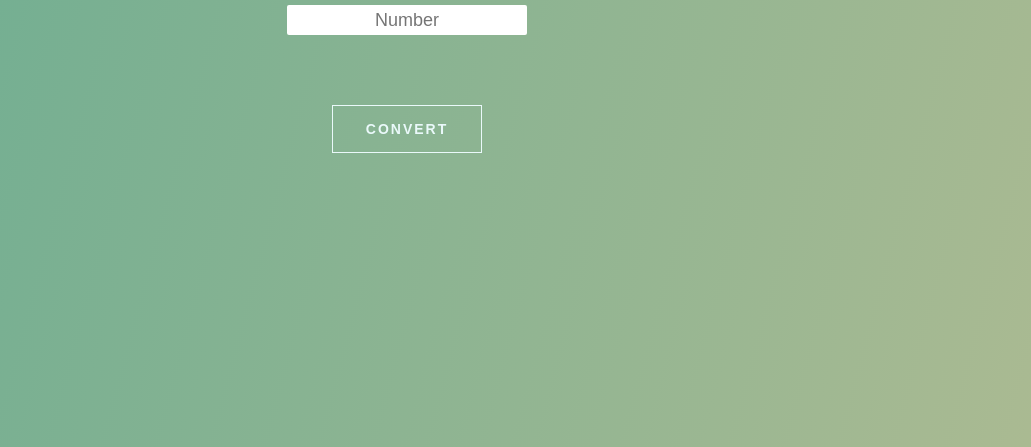
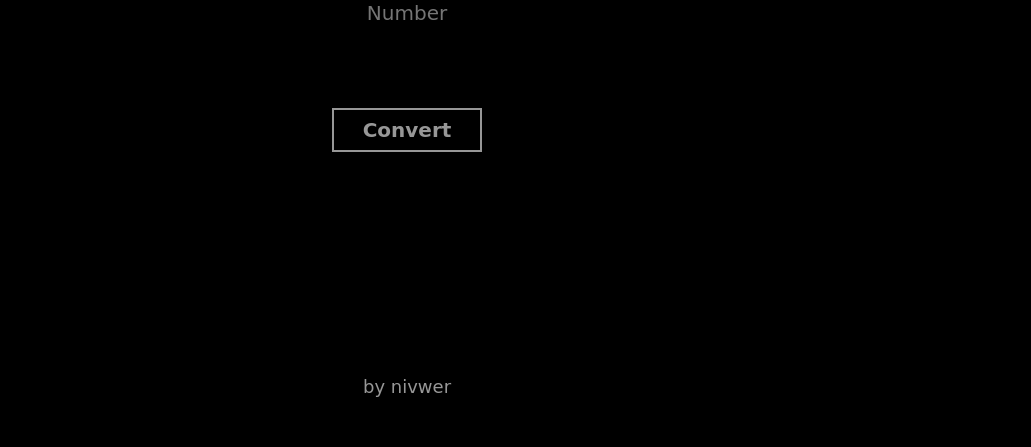
Before and after one commit to nivwer/Roman-Numeral-Converter, a plain HTML site: page index.html in a window 1280 px wide. Shown: the part 353-800 px from the top of the page, without its empty margins (233-1264 px from the left). Drawn offline with nearby package versions, Linux system fonts and the light colour scheme; a web font is replaced by a local one.

Commit message:
update themes

```diff
--- a/index.html
+++ b/index.html
@@ -1,18 +1,30 @@
 <!DOCTYPE html>
 <html lang="en">
+
 <head>
     <meta charset="utf-8">
-        <meta name="viewport" content="width=device-width, initial-scale=1.0">
+    <meta name="author" content="nivwer">
+    <meta name="description" content="Roman Numeral Converter Page">
+    <meta name="keywords" content="Roman, Converter">
+    <meta name="viewport" content="width=device-width, initial-scale=1">
     <title>Roman Numeral Converter</title>
     <link href="https://unpkg.com/aos@2.3.1/dist/aos.css" rel="stylesheet">
     <link rel="stylesheet" href="styles.css">
+    <link rel="preconnect" href="https://fonts.googleapis.com">
+    <link rel="preconnect" href="https://fonts.gstatic.com" crossorigin>
+    <link href="https://fonts.googleapis.com/css2?family=Gideon+Roman&display=swap" rel="stylesheet">
 </head>
+
 <body>
     <div class="container">
         <h1 data-aos="zoom-out">Roman Numeral Converter</h1>
-        <input type="number" id="number" placeholder="Number" min="1" max="3999" required data-aos="zoom-out">
+        <input type="text" id="number" placeholder="Number" min="1" max="3999" required data-aos="zoom-out">
         <input type="text" id="roman" readonly="readonly" data-aos="zoom-out">
-        <button id="convert" onclick="roman_number()" data-aos="zoom-out"><span><b>Convert</b></span></button>
+        <button id="convert" onclick="roman_number()" data-aos="zoom-out"><b>Convert</b></button>
+
+        <div id="nivwer">
+            <a href="https://github.com/nivwer" target="_blank">by nivwer</a>
+        </div>
     </div>
     <script src="converter.js"></script>
     <script src="https://unpkg.com/aos@2.3.1/dist/aos.js"></script>
@@ -20,4 +32,5 @@
         AOS.init();
     </script>
 </body>
+
 </html>
--- a/styles.css
+++ b/styles.css
@@ -1,32 +1,20 @@
 :root {
-    --color-letter: #eaf9fa;
-    --color-letter2: #020305;
+    --color-letter: #979797;
+    --color-letter2: #000000;
+    --color-primary: #424242;
+    --color-secondary: #000000;
   }
 
   * {
     box-sizing: border-box;
     padding: 0;
     margin: 0;
-}
-
-@keyframes gradient {
-    0% {
-        background-position: 0% 50%;
-    }
-    50% {
-        background-position: 100% 50%;
-    }
-    100% {
-        background-position: 0% 50%;
-    }
+    font-family: 'Gideon Roman', cursive;
   }
 
   body {
-    background: linear-gradient(-75deg, #c2bf92, #66ac92, #686077, #641f5e);
-    background-size: 400% 400%;
-    animation: gradient 15s ease infinite;
+    background-color: var(--color-secondary);
     color: var(--color-letter);
-    font-family: sans-serif;
     font-size: 20px;
     width: 100vw;
     height: 100vh;
@@ -49,79 +37,66 @@ body {
   }
 
   .container h1 {
-    font-size: clamp(20px, 7vw, 50px);
+    font-size: clamp(22px, 7vw, 44px);
   }
 
-#number::-webkit-inner-spin-button,
-#number::-webkit-outer-spin-button {
-    -webkit-appearance: none;
-}
 
-#number, #roman {
-    font-size: 18px;
+  #number,
+  #roman {
+    color: var(--color-letter);
+    font-size: 20px;
     text-align: center;
     width: 30%;
     height: 30px;
-    background-color: #ffffff;
+    background-color: var(--color-secondary);
     border: none;
-    outline: 0px solid #424242;
+    outline: none;
     border-radius: 2px;
     z-index: 4;
+    padding: 10px;
   }
 
-#number:hover {
-    outline: 2px solid #424242;
-}
+  #number:hover,
   #number:focus {
-    outline: 2px solid #424242;
+    outline: 1px solid var(--color-primary);
   }
 
   #roman {
-    background-color: #ffffff00;
     color: var(--color-letter);
   }
 
   #convert {
+    font-size: 20px;
     position: relative;
     display: inline-block;
-    width: auto; height: auto;
+    width: auto;
+    height: auto;
     background-color: transparent;
-    border: none;
+    color: var(--color-letter);
+    border: 2px solid var(--color-letter);
     cursor: pointer;
-    margin: 0px 25px 15px;
+    margin: 10px 25px 15px;
     min-width: 150px;
+    padding: 8px;
+    transition: background-color, color, 0.3s;
   }
 
-#convert span {
-    position: relative;
-    display: inline-block;
-    font-size: 14px;
-    font-weight: bold;
-    letter-spacing: 2px;
-    text-transform: uppercase;
-    top: 0; left: 0;
-    width: 100%;
-    padding: 15px 20px;
-    color: var(--color-letter);
-    border: 1px solid var(--color-letter);
-    transition: 0.2s;
-}
-
-#convert span:hover {
+  #convert:hover {
+    background-color: var(--color-letter);
     color: var(--color-letter2);
-    transition: 0.2s;
   }
 
 
-#convert::before {
-    content: " ";
-    background-color: var(--color-letter);
-    transition: 0.3s ease-out;
-    position: absolute;
-    top: 0; bottom: 0; left: 0;
-    height: 100%; width: 0%;
+  #nivwer {
+    font-size: 18px;
+    position: fixed;
+    left: 50%;
+    bottom: 50px;
+    transform: translateX(-50%);
   }
 
-#convert:hover::before {
-    width: 100%;
+  #nivwer > a {
+    text-decoration: none;
+    color: var(--color-letter1);
+    outline: none;
   }
```
Also changed, not shown: converter.js (line endings or trailing spaces). Lines whose indentation alone changed are shown as unchanged.
